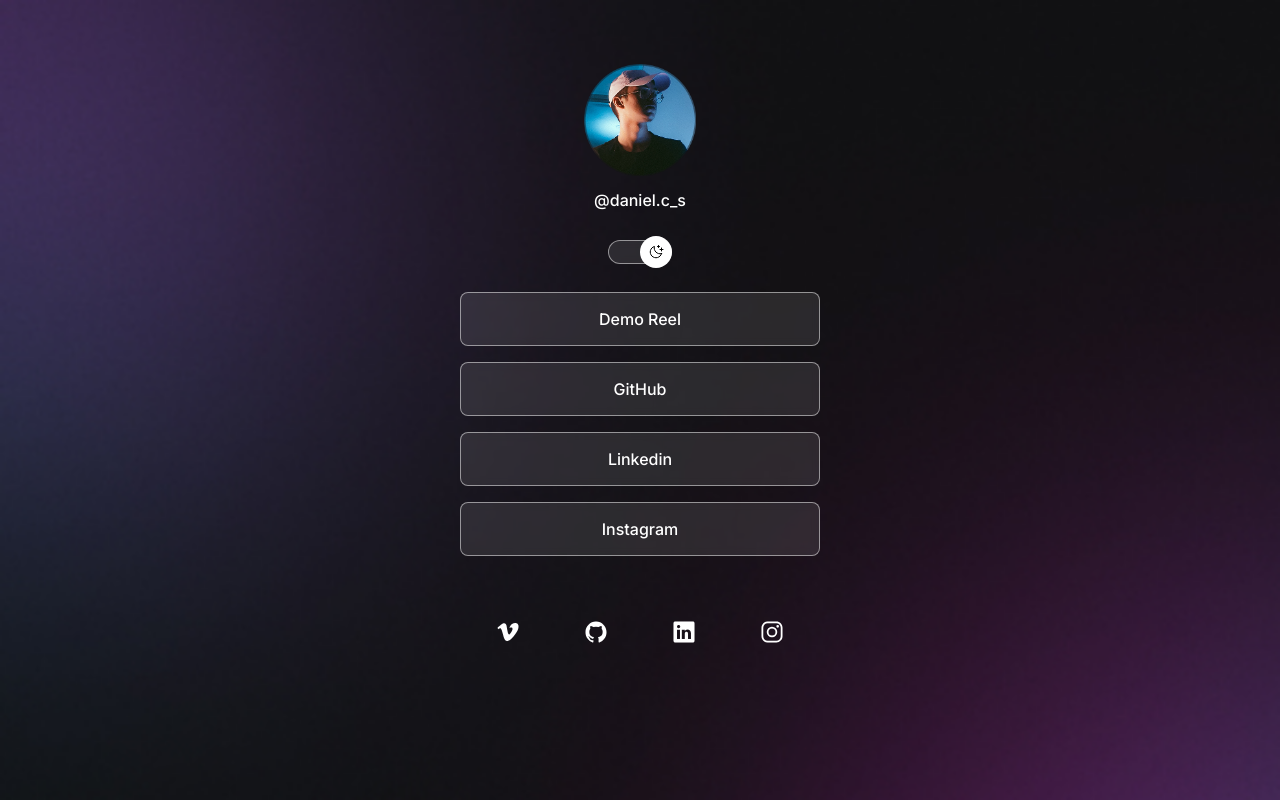
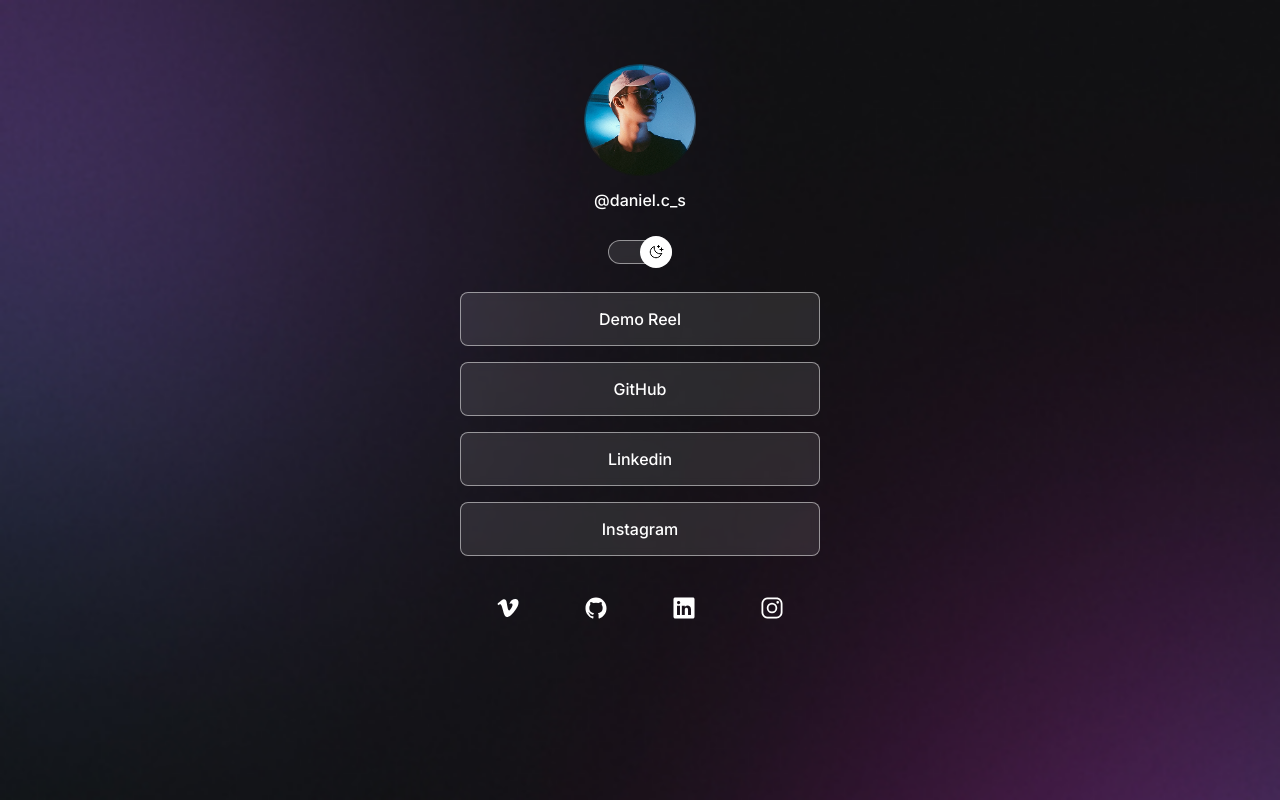
Before and after one commit to Daniel-cSoares/hub-links, a plain HTML site: page index.html in a window 1280 px wide. Drawn offline with nearby package versions, Linux system fonts and the light colour scheme.

Commit message:
ajuste de interface
distancia menor das logos de rede social

```diff
--- a/style.css
+++ b/style.css
@@ -100,7 +100,7 @@ ul{
     display: flex;
     flex-direction: column;
     gap: 1.6rem;
-    padding: 2.4rem 0;
+    padding: 2.4rem 0 0 0;
 }
 ul li a{
     display: flex;
```
